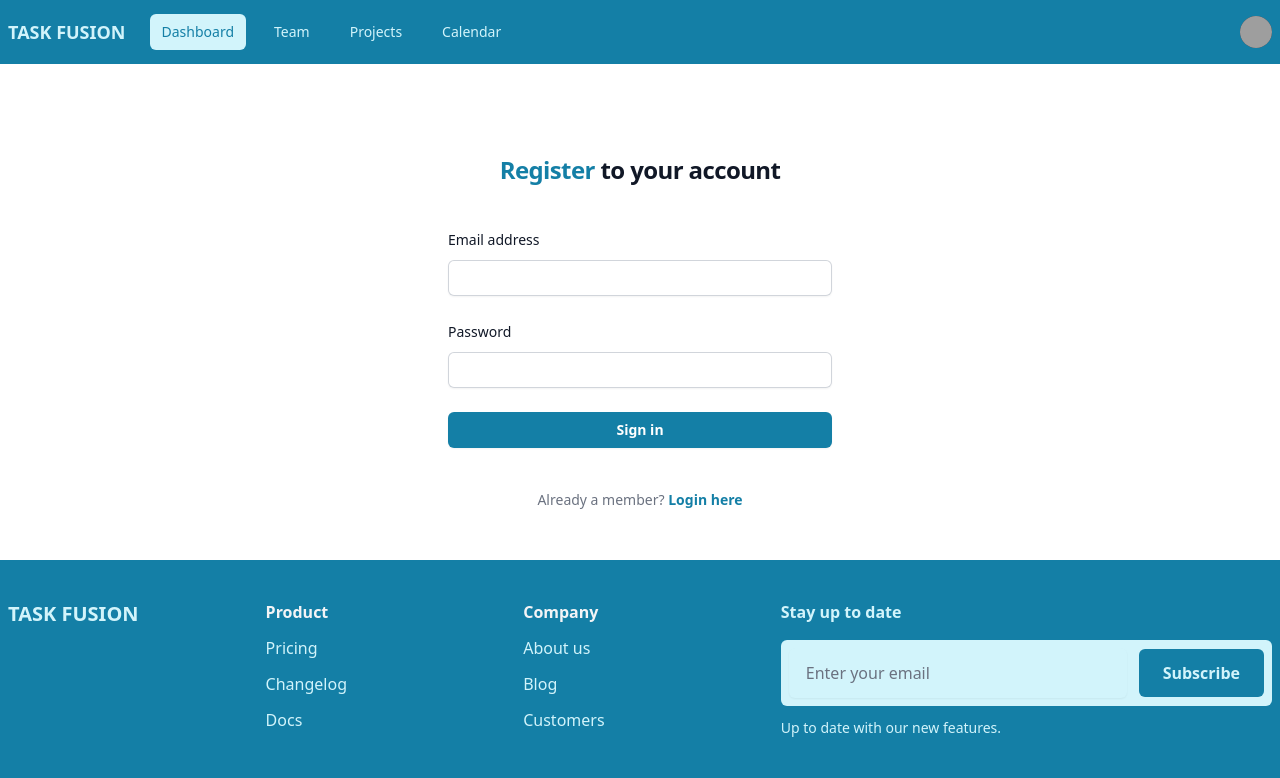
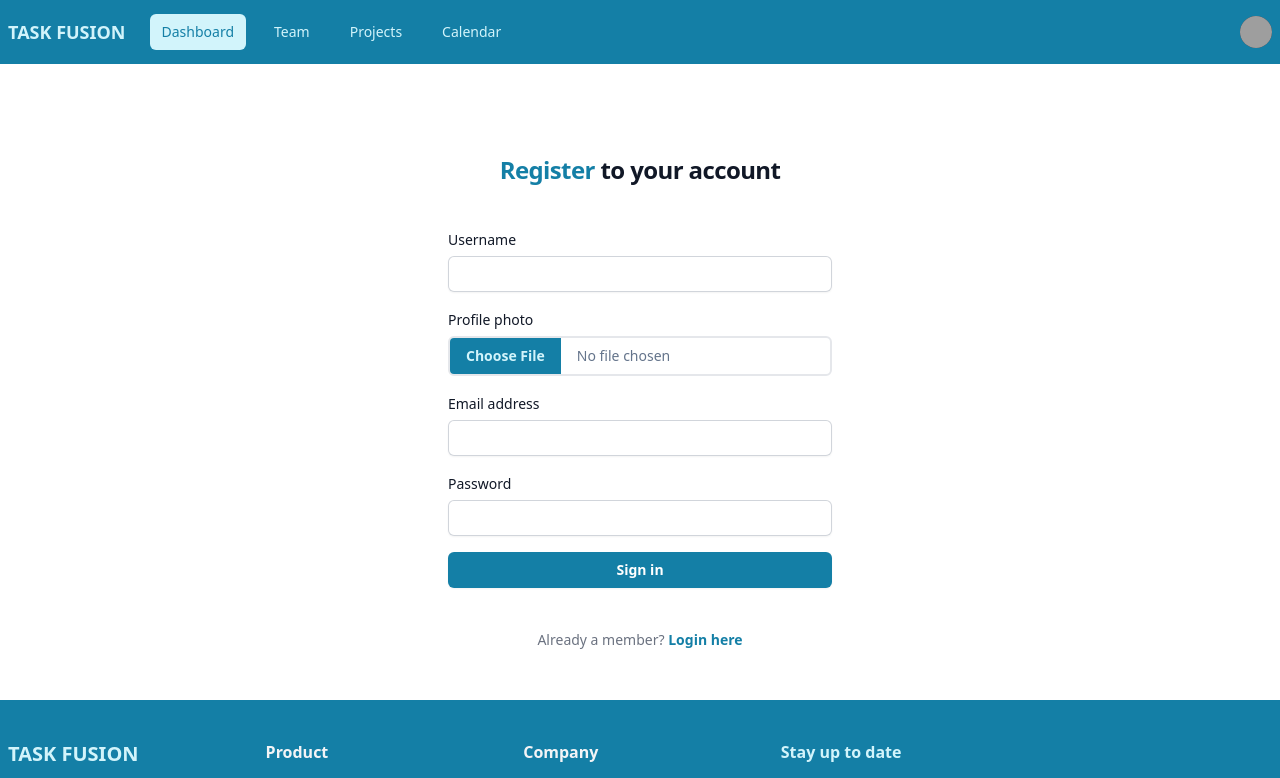
Before and after one commit to noyandey88/collaborative-task-management, a React (Vite) app: page /register in a window 1280 px wide. Shown: the top 778 px of the page. Built offline with nearby package versions, Linux system fonts and the light colour scheme; grey boxes are pictures that could not be loaded.

Commit message:
register page re-designed

```diff
--- a/package.json
+++ b/package.json
@@ -16,6 +16,7 @@
     "preline": "^1.9.0",
     "react": "^18.2.0",
     "react-dom": "^18.2.0",
+    "react-hook-form": "^7.45.4",
     "react-hot-toast": "^2.4.1",
     "react-router-dom": "^6.15.0",
     "tailwind-merge": "^1.14.0"
--- a/src/pages/register/Register.jsx
+++ b/src/pages/register/Register.jsx
@@ -14,12 +14,43 @@ export default function Register() {
       </div>
 
       <div className="mt-10 sm:mx-auto sm:w-full sm:max-w-sm">
-        <form className="space-y-6">
+        <form className="space-y-4">
+          {/* username */}
+          <div>
+            <label htmlFor="username" className="block text-sm font-medium leading-6 text-gray-900">
+              Username
+            </label>
+            <div className="mt-1">
+              <input
+                id="username"
+                name="username"
+                type="text"
+                autoComplete="username"
+                required
+                className="block w-full rounded-md border-0 py-1.5 text-gray-900 shadow-sm ring-1 ring-inset ring-gray-300 placeholder:text-gray-400 focus:ring-2 focus:ring-inset focus:ring-dark sm:text-sm sm:leading-6"
+              />
+            </div>
+          </div>
+          {/* user profile photo */}
+          <div>
+            <label htmlFor="profile__photo" className="block text-sm font-medium leading-6 text-gray-900">
+              Profile photo
+            </label>
+            <div className="mt-1">
+              <input
+                id="profile__photo"
+                type="file"
+                className="block w-full text-sm rounded-md text-slate-500 file:mr-4 file:py-2 file:px-4 border-2 file:border-0 file:text-sm file:font-semibold file:bg-primary file:text-secondary hover:file:bg-dark"
+                accept="image/*"
+              />
+            </div>
+          </div>
+          {/* email */}
           <div>
             <label htmlFor="email1" className="block text-sm font-medium leading-6 text-gray-900">
               Email address
             </label>
-            <div className="mt-2">
+            <div className="mt-1">
               <input
                 id="email1"
                 name="email"
@@ -30,13 +61,14 @@ export default function Register() {
               />
             </div>
           </div>
+          {/* password */}
           <div>
             <div className="flex items-center justify-between">
               <label htmlFor="password" className="block text-sm font-medium leading-6 text-gray-900">
                 Password
               </label>
             </div>
-            <div className="mt-2">
+            <div className="mt-1">
               <input
                 id="password"
                 name="password"
@@ -47,7 +79,7 @@ export default function Register() {
               />
             </div>
           </div>
-
+          {/* submit button */}
           <div>
             <Button
               type="submit"
@@ -57,7 +89,6 @@ export default function Register() {
             </Button>
           </div>
         </form>
-
         <p className="mt-10 text-center text-sm text-gray-500">
           Already a member?
           {' '}
```
Also changed, not shown: 1 other file (tests, documents, lock files or other folders).
